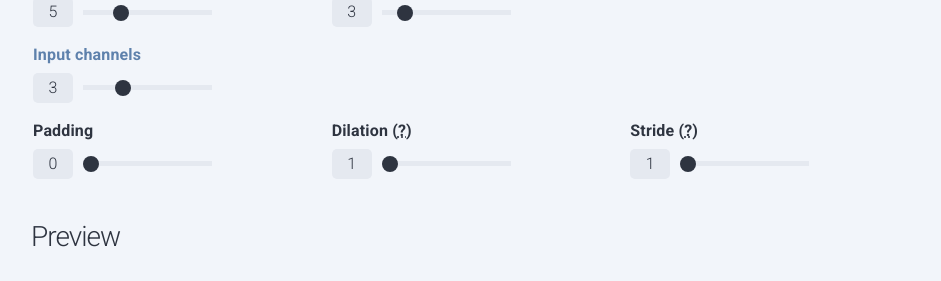
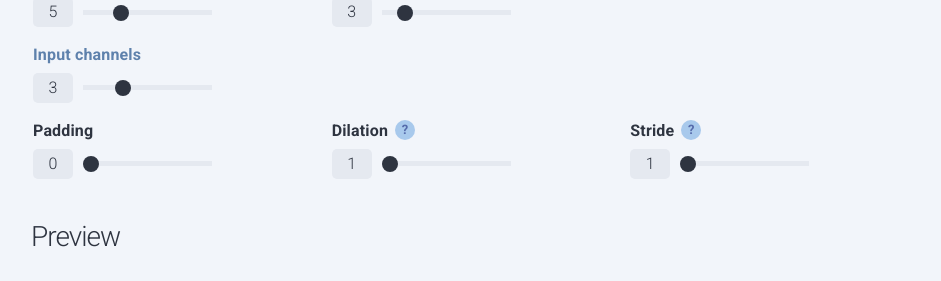
Before and after one commit to jayflyaway/fadel.github.io, a Jekyll site: the page convolution.html, which Jekyll copies as it is, in a window 1280 px wide. Shown: the part 351-632 px from the top of the page, without its empty margins (169-1110 px from the left). Built offline with Jekyll 4.4.1, drawn with Linux system fonts in a browser that asks for light colours.

Commit message:
add tootltip

```diff
--- a/convolution.html
+++ b/convolution.html
@@ -18,6 +18,8 @@
         --bg-color: #f2f5fa;
         --field-color: #e5e9f0;
         --padding-color: #d8dee9;
+        --tooltip-color-bubble: #a8c9ec; /*lightblue*/
+        --tooltip-color-bubble-font: #556bab; /*middleblue*/
       }
     }
 
@@ -28,6 +30,8 @@
         --bg-color: #2e3440;
         --field-color: #3b4252;
         --padding-color: #4c566a;
+        --tooltip-color-bubble: #a8c9ec; /*lightblue*/
+        --tooltip-color-bubble-font: #556bab; /*middleblue*/
       }
     }
 
@@ -35,6 +39,7 @@
       --input-color: #5e81ac; /* blue */
       --filter-color: #bf616a; /* red */
       --output-color: #a3be8c; /* green */
+      --tooltip-with: 20rem;
     }
 
     body {
@@ -167,6 +172,59 @@
     .input-cell:hover, .padding-cell:hover, .filter-cell:hover, .output-cell:hover, .cell-hover {
       opacity: 1.0;
     }
+    .dflex {
+      display: flex;
+    }
+    /* Tooltip container */
+    .tooltip {
+      position: relative;
+      margin-top: 0.2rem;
+      margin-left: 0.7rem;
+      font-size: 1.3rem;
+      color: var(--tooltip-color-bubble-font);
+      background-color: var(--tooltip-color-bubble);
+      width: 2.0rem;
+      height: 2.0rem;
+      border-radius: 50%;
+      text-align: center;
+    }
+
+    /* Tooltip text */
+    .tooltip .tooltiptext {
+      visibility: hidden;
+      width: var(--tooltip-with);
+      font-size: 1.2rem;
+      background-color: var(--field-color);
+      color: var(--text-color);
+      text-align: center;
+      padding: 0.5rem 0;
+      border-radius: 0.6rem;
+
+      /* Position the tooltip text - see examples below! */
+      position: absolute;
+      z-index: 1;
+      bottom: 100%;
+      left: 50%;
+      margin-bottom: 0.4rem;
+      margin-left: calc(
+        var(--tooltip-with)   * -0.3
+        ); /* Use ~30% of the width */
+    }
+
+    /* Show the tooltip text when you mouse over the tooltip container */
+    .tooltip:hover .tooltiptext {
+      visibility: visible;
+}
+    .tooltip .tooltiptext::after {
+      content: " ";
+      position: absolute;
+      top: 100%; /* At the bottom of the tooltip */
+      left: 30%;
+      margin-left: -0.5rem;
+      border-width: 0.5rem;
+      border-style: solid;
+      border-color: var(--field-color) transparent transparent transparent;
+    }
   </style>
 </head>
 <body>
@@ -209,11 +267,23 @@
             <input type="range" min="0" max="8" value="0" id="padding">
           </div>
           <div class="column">
-            <label for="dilation">Dilation (<abbr title="How far apart individual filter elements are from each other">?</abbr>)</label>
+            <label for="dilation" class="dflex">
+              <span>Dilation</span>
+              <div class="tooltip">
+                <span>?</span>
+                <span class="tooltiptext">How far apart individual filter elements are from each other</span>
+              </div>
+            </label>
             <input type="range" min="1" max="8" value="1" id="dilation">
           </div>
           <div class="column">
-            <label for="stride">Stride (<abbr title="The number of elements by which the filter is displaced">?</abbr>)</label>
+            <label for="stride" class="dflex">
+              <span>Stride </span>
+              <div class="tooltip">
+                <span>?</span>
+                <span class="tooltiptext">The number of elements by which the filter is displaced</span>
+              </div>
+            </label>
             <input type="range" min="1" max="8" value="1" id="stride">
           </div>
         </div>
```
